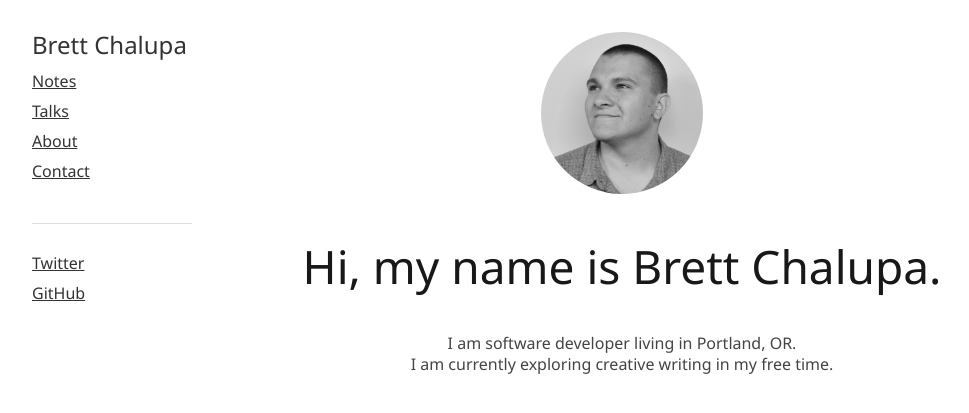
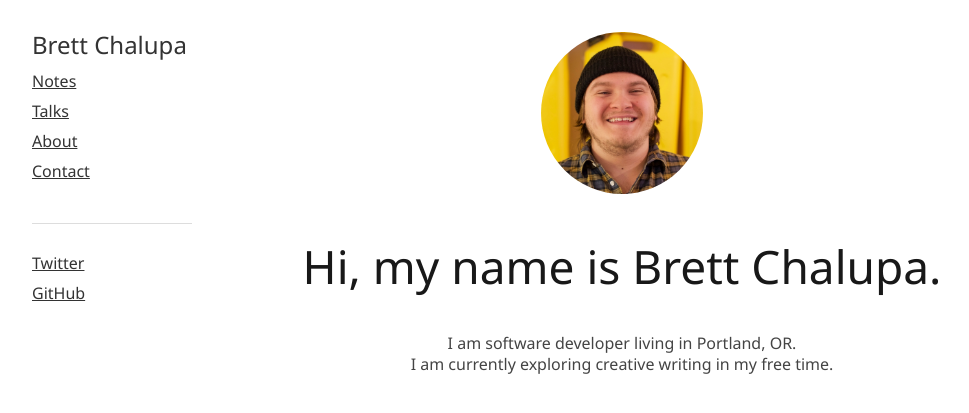
Before and after one commit to brettchalupa/brettchalupa.github.io, a Jekyll site: the page built from index.html, in a window 1280 px wide. Shown: the top 413 px of the page, without its empty margins (138-1107 px from the left). Built offline with Jekyll 4.4.1, drawn with Linux system fonts in a browser that asks for light colours.

Commit message:
Replace index image
This changes out the image of myself with the new jerry can wall one.
Yay!

```diff
--- a/index.html
+++ b/index.html
@@ -5,7 +5,7 @@ title: Brett Chalupa
 
 <div id="home">
   <div class="intro">
-    <img class="profile" src="/img/brett_chalupa.png" />
+    <img class="profile" src="/img/brett_chalupa.jpg" />
 
     <h1>Hi, my name is Brett Chalupa.</h1>
 
```
Also changed, not shown: img/brett_chalupa.jpg (added), img/brett_chalupa.png (deleted).
